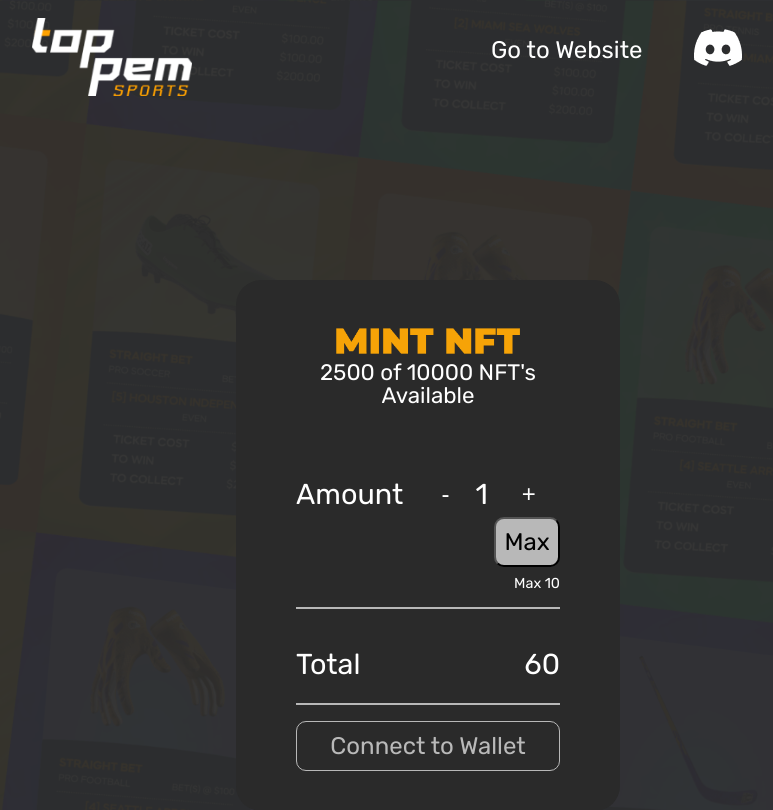
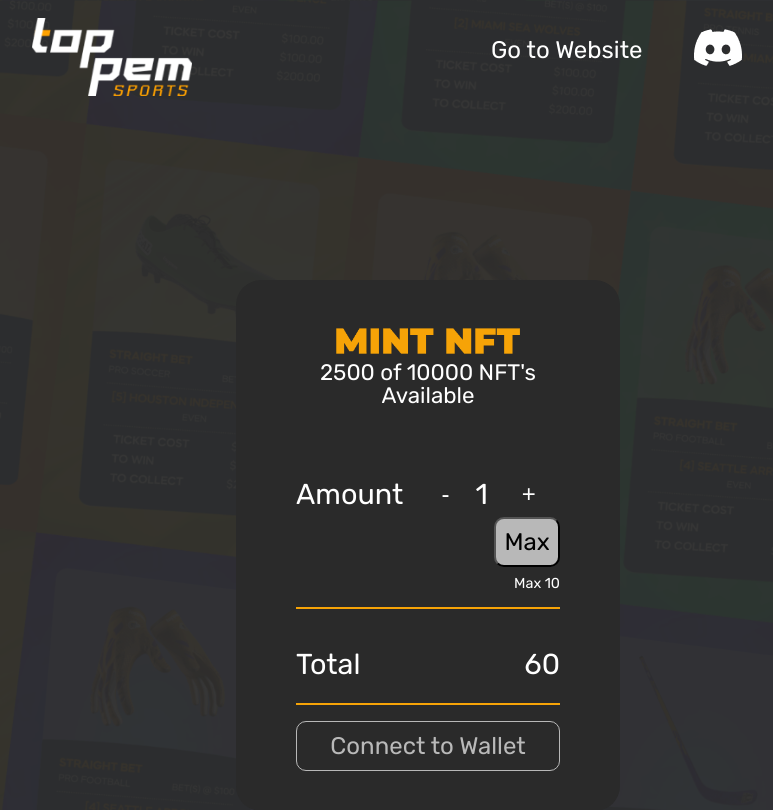
Before and after one commit to timdogfr/deneme3, a React (Create React App) app: page / in a window 1280 px wide. Shown: the whole page, without its empty margins (212-985 px from the left). Built offline with nearby package versions, Linux system fonts and the light colour scheme.

Commit message:
Update globalStyles.js

```diff
--- a/src/styles/globalStyles.js
+++ b/src/styles/globalStyles.js
@@ -177,7 +177,7 @@ export const Image = styled.img`
 
 export const Line = styled.hr`
   width:100%;
-  border:1px solid  var(--web-theme);
+  border: 1px solid #f6a307;
 `;
 
 export const FlexContainer = styled.div`
```
